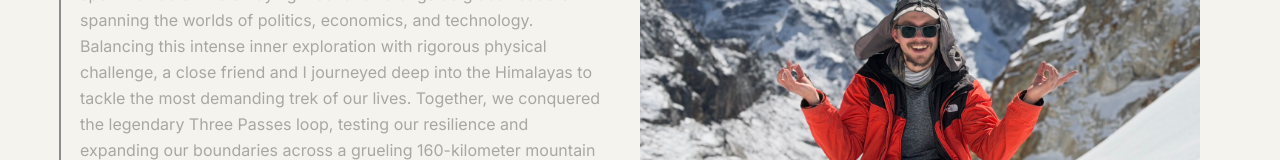
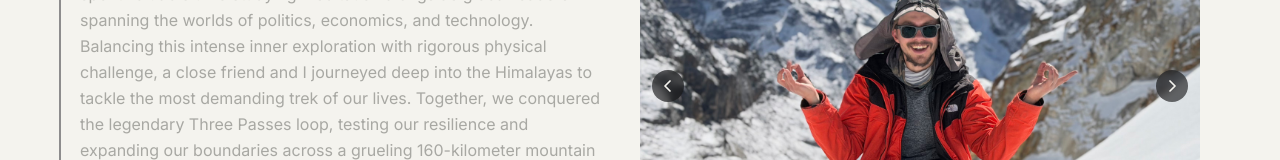
Before and after one commit to RudisF/rudolfsfreibergs.com, a Next.js app: page /adventures in a window 1280 px wide. Shown: the part 783-943 px from the top of the page. Built offline with nearby package versions, Linux system fonts and the light colour scheme.

Commit message:
Add Nepal slider photos (3 images)
Co-Authored-By: Claude Sonnet 4.6 <noreply@anthropic.com>

```diff
--- a/content/adventures.ts
+++ b/content/adventures.ts
@@ -19,7 +19,11 @@ export const adventures: Adventure[] = [
     slug: "nepal",
     subtitle: "The cost of keeping still",
     body: "Nepal cultivates a profound understanding that we do not actually live inside physical houses, but rather inside the intricate landscapes of our minds and hearts. To deepen this awareness within my own life, I spent valuable time studying meditation alongside global leaders spanning the worlds of politics, economics, and technology. Balancing this intense inner exploration with rigorous physical challenge, a close friend and I journeyed deep into the Himalayas to tackle the most demanding trek of our lives. Together, we conquered the legendary Three Passes loop, testing our resilience and expanding our boundaries across a grueling 160-kilometer mountain expedition.",
-    images: ["/images/adventures/Adventures_1.jpg"],
+    images: [
+      "/images/adventures/Adventures_1.jpg",
+      "/images/adventures/Nepal_2.jpg",
+      "/images/adventures/Nepal_3.jpg",
+    ],
     side: "right",
   },
   {
```
Also changed, not shown: 2 other files (tests, documents, lock files or other folders).
